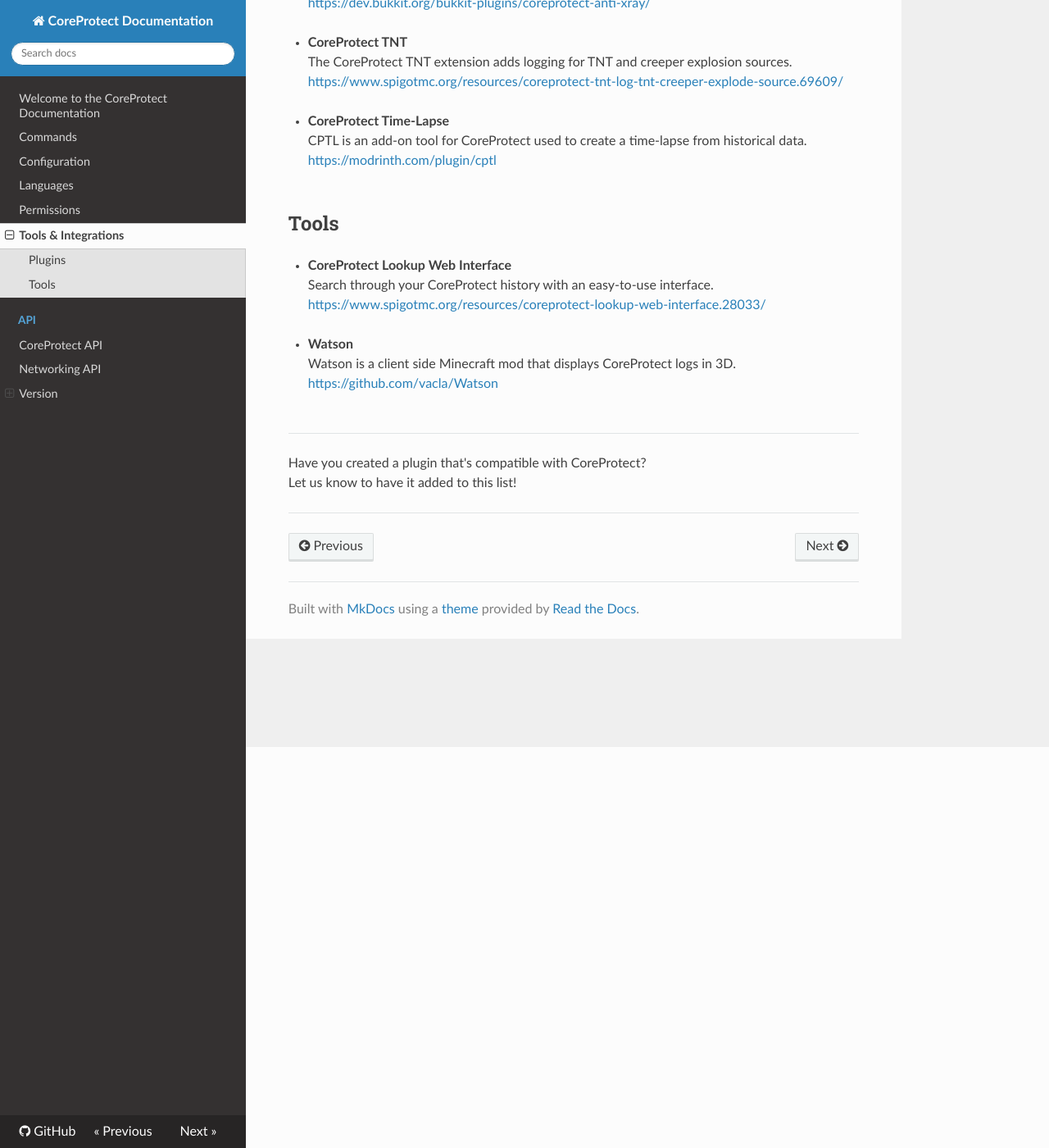
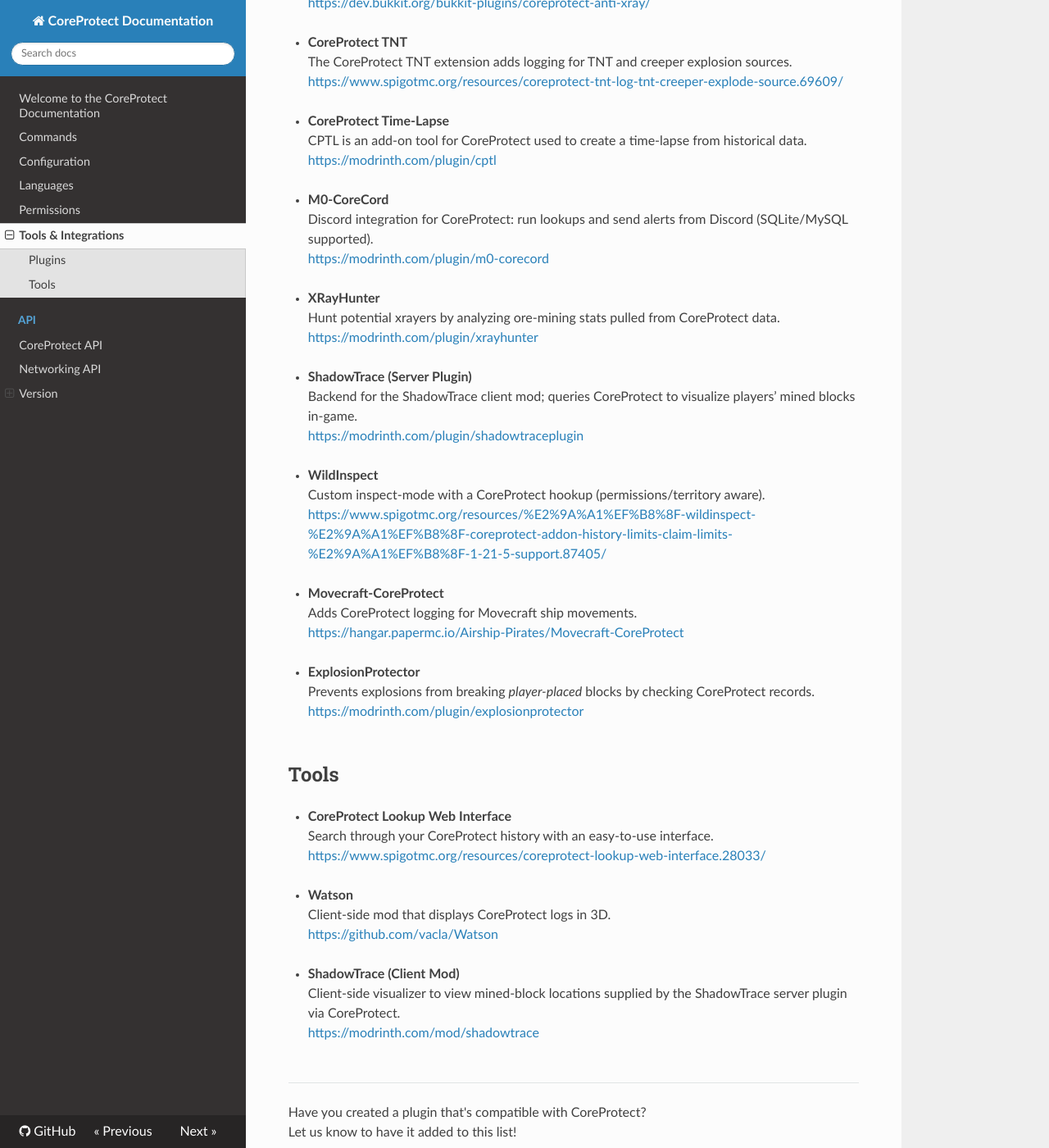
Before and after one commit to PlayPro/CoreProtect, an MkDocs documentation site: the page built from docs/tools-integrations.md, in a window 1280 px wide and 1400 px high, scrolled down 489 px. Shown: the whole window at 82% size. Built offline with MkDocs 1.6.1, drawn with Linux system fonts in a browser that asks for light colours; nearby versions of some CDN libraries.

Commit message:
Update "Third-Party Plugins & Tools" doc

```diff
--- a/docs/tools-integrations.md
+++ b/docs/tools-integrations.md
@@ -28,6 +28,36 @@ CPTL is an add-on tool for CoreProtect used to create a time-lapse from historic
 [https://modrinth.com/plugin/cptl](https://modrinth.com/plugin/cptl)
 &nbsp;
 
+* **M0-CoreCord**
+Discord integration for CoreProtect: run lookups and send alerts from Discord (SQLite/MySQL supported).
+[https://modrinth.com/plugin/m0-corecord](https://modrinth.com/plugin/m0-corecord)
+&nbsp;
+
+* **XRayHunter**
+Hunt potential xrayers by analyzing ore-mining stats pulled from CoreProtect data.
+[https://modrinth.com/plugin/xrayhunter](https://modrinth.com/plugin/xrayhunter)
+&nbsp;
+
+* **ShadowTrace (Server Plugin)**
+Backend for the ShadowTrace client mod; queries CoreProtect to visualize players’ mined blocks in-game.
+[https://modrinth.com/plugin/shadowtraceplugin](https://modrinth.com/plugin/shadowtraceplugin)
+&nbsp;
+
+* **WildInspect**
+Custom inspect-mode with a CoreProtect hookup (permissions/territory aware).
+[https://www.spigotmc.org/resources/%E2%9A%A1%EF%B8%8F-wildinspect-%E2%9A%A1%EF%B8%8F-coreprotect-addon-history-limits-claim-limits-%E2%9A%A1%EF%B8%8F-1-21-5-support.87405/](https://www.spigotmc.org/resources/%E2%9A%A1%EF%B8%8F-wildinspect-%E2%9A%A1%EF%B8%8F-coreprotect-addon-history-limits-claim-limits-%E2%9A%A1%EF%B8%8F-1-21-5-support.87405/)
+&nbsp;
+
+* **Movecraft-CoreProtect**
+Adds CoreProtect logging for Movecraft ship movements.
+[https://hangar.papermc.io/Airship-Pirates/Movecraft-CoreProtect](https://hangar.papermc.io/Airship-Pirates/Movecraft-CoreProtect)
+&nbsp;
+
+* **ExplosionProtector**
+Prevents explosions from breaking *player-placed* blocks by checking CoreProtect records.
+[https://modrinth.com/plugin/explosionprotector](https://modrinth.com/plugin/explosionprotector)
+&nbsp;
+
 ## Tools
 
 * **CoreProtect Lookup Web Interface**
@@ -36,8 +66,13 @@ Search through your CoreProtect history with an easy-to-use interface.
 &nbsp;
 
 * **Watson**
-Watson is a client side Minecraft mod that displays CoreProtect logs in 3D.
+Client-side mod that displays CoreProtect logs in 3D.
 [https://github.com/vacla/Watson](https://github.com/vacla/Watson)
+&nbsp;
+
+* **ShadowTrace (Client Mod)**
+Client-side visualizer to view mined-block locations supplied by the ShadowTrace server plugin via CoreProtect.
+[https://modrinth.com/mod/shadowtrace](https://modrinth.com/mod/shadowtrace)
 &nbsp;
 
 
```
